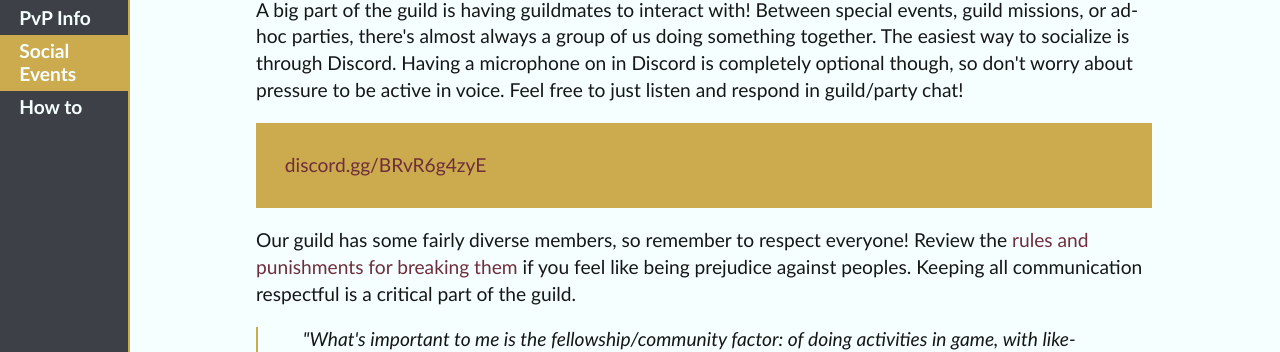
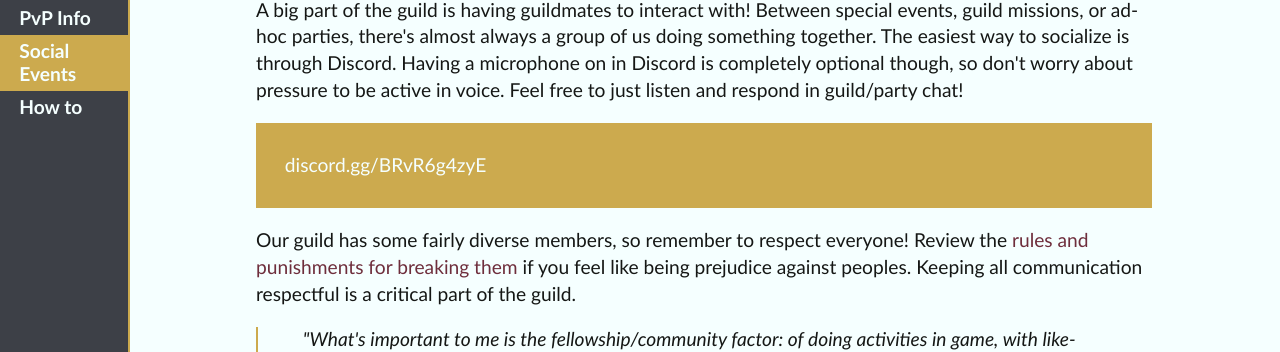
Before and after one commit to ideonella/ideonella.github.io, a Jekyll site: the page built from social.html, in a window 1280 px wide. Shown: the part 171-523 px from the top of the page. Built offline with Jekyll 4.4.1, drawn with Linux system fonts in a browser that asks for light colours.

Commit message:
Update social.html

```diff
--- a/social.html
+++ b/social.html
@@ -8,7 +8,7 @@ title: Social Events
  The easiest way to socialize is through Discord.
  Having a microphone on in Discord is completely optional though, so don't worry about pressure to be active in voice.
  Feel free to just listen and respond in guild/party chat!</p>
-<p class="alert"><a class="white-link" href="https://discord.gg/BRvR6g4zyE">discord.gg/BRvR6g4zyE</a></p>
+<p class="alert"><a class="white-text" href="https://discord.gg/BRvR6g4zyE">discord.gg/BRvR6g4zyE</a></p>
 <p>Our guild has some fairly diverse members, so remember to respect everyone! Review the <a href="/#rules">rules and punishments for breaking them</a>
  if you feel like being prejudice against peoples. Keeping all communication respectful is a critical part of the guild.</p>
 <blockquote>"What's important to me is the fellowship/community factor: of doing activities in game, with like-minded people."<br><p class="signature">- 𝑽𝒊𝒄𝒕𝒐𝒓𝒊𝒂𝑳𝒆𝒆(ꈍᴗꈍ)</p></blockquote>
```
